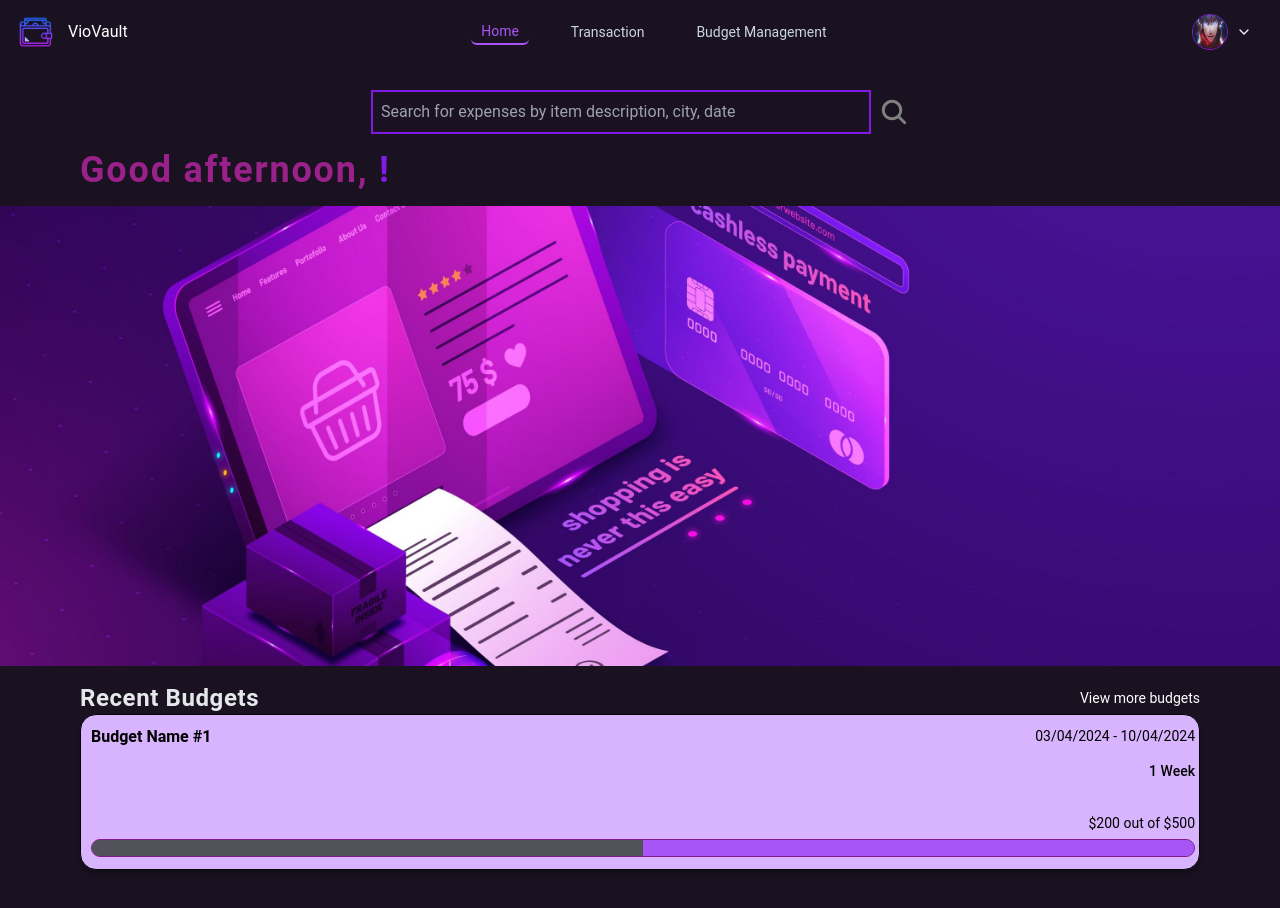
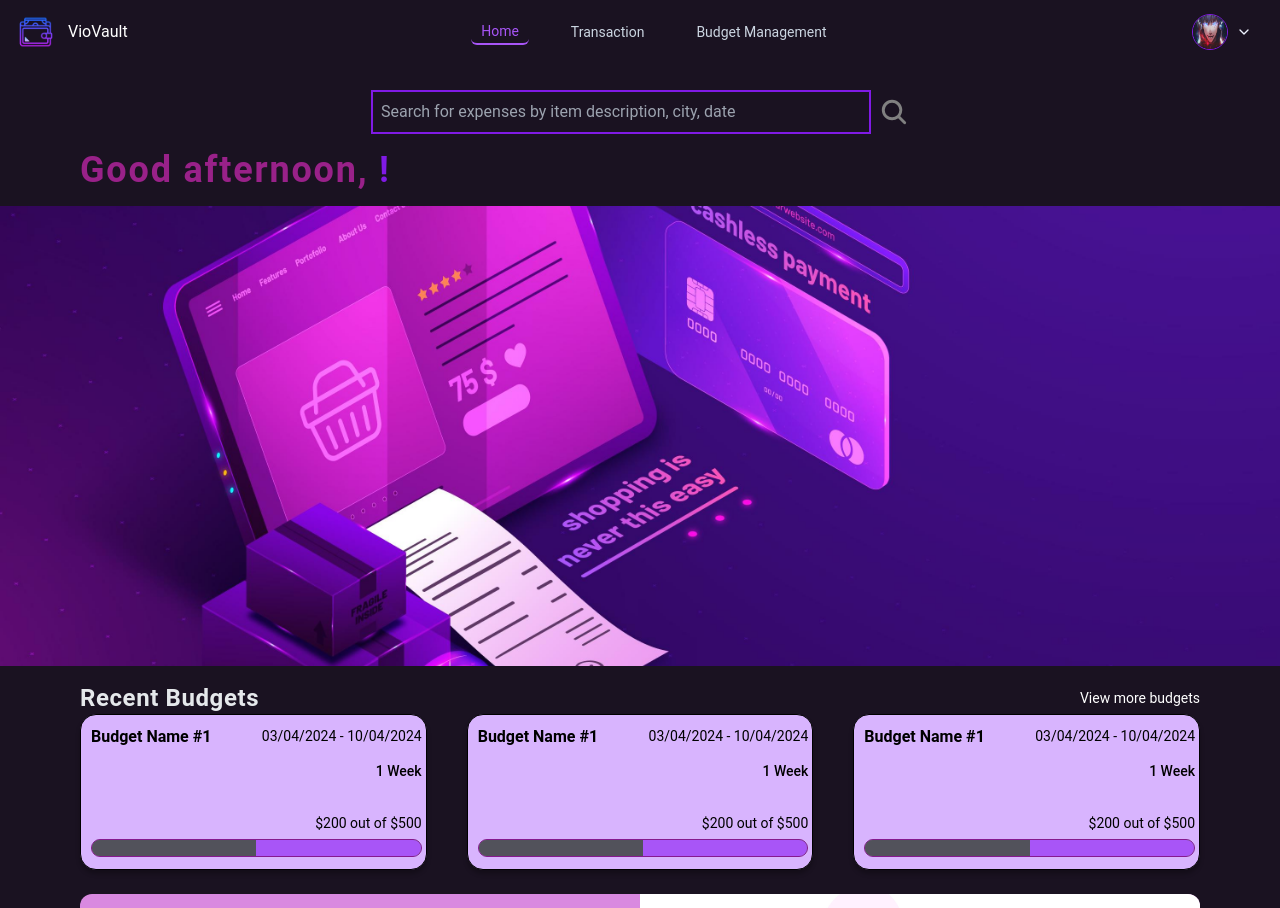
Before and after one commit to Danny2705/budget-application, a React (Create React App) app: page / in a window 1280 px wide. Shown: the top 908 px of the page. Built offline with nearby package versions, Linux system fonts and the light colour scheme; no server answers; sample sign-in values are in the browser's storage.

Commit message:
Undo flex wrap

```diff
--- a/src/screens/Dashboard/Dashboard.jsx
+++ b/src/screens/Dashboard/Dashboard.jsx
@@ -53,7 +53,7 @@ export default function Dashboard() {
             <button className='text-white text-sm'>View more budgets</button>
           </div>
 
-          <div className="flex items-center w-full gap-10 flex-wrap">
+          <div className="flex items-center w-full gap-10">
             <RecentBudget />
             <RecentBudget />
             <RecentBudget />
```
